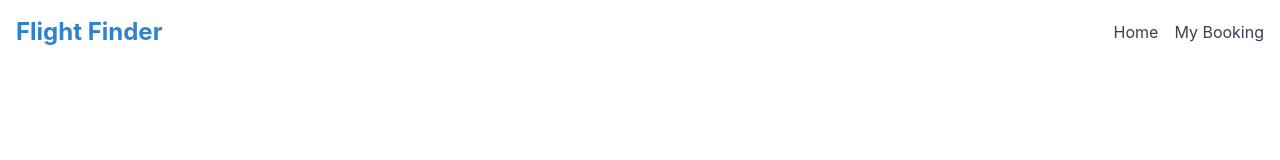
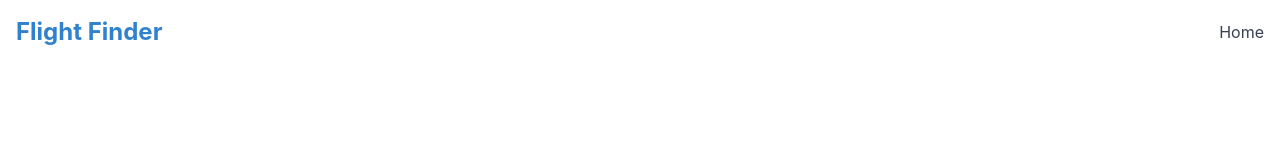
Before and after one commit to jiayi-dev/FlightFinder-Frontend, a React (Vite) app: page /capstone-project/search in a window 1280 px wide. Shown: the top 160 px of the page. Built offline with nearby package versions, Linux system fonts and the light colour scheme.

Commit message:
update App and navbar

```diff
--- a/src/App.jsx
+++ b/src/App.jsx
@@ -2,6 +2,8 @@ import { BrowserRouter, Routes, Route } from 'react-router-dom';
 import Navbar from './components/Navbar/Navbar.jsx';
 import Footer from './components/Footer/Footer.jsx';
 import Home from './pages/Home/Home.jsx';
+import About from './pages/About/About.jsx';
+import How from './pages/How/How.jsx';
 import SearchResults from "./pages/SearchResults/SearchResults.jsx";
 import './App.scss'
 
@@ -15,6 +17,8 @@ function App() {
                   <Routes>
                       <Route path="/" element={<Home />} />
                       <Route path="/search" element={<SearchResults />} />
+                      <Route path="/about" element={<About />} />
+                      <Route path="/how" element={<How />} />
                   </Routes>
               </main>
               <Footer />
--- a/src/components/Navbar/Navbar.jsx
+++ b/src/components/Navbar/Navbar.jsx
@@ -13,7 +13,6 @@ function Navbar() {
                     </div>
                     <div className="nav__right">
                         <Link to="/" className="nav__link">Home</Link>
-                        <Link to="/booking" className="nav__link">My Booking</Link>
                     </div>
                 </div>
             </div>
```
